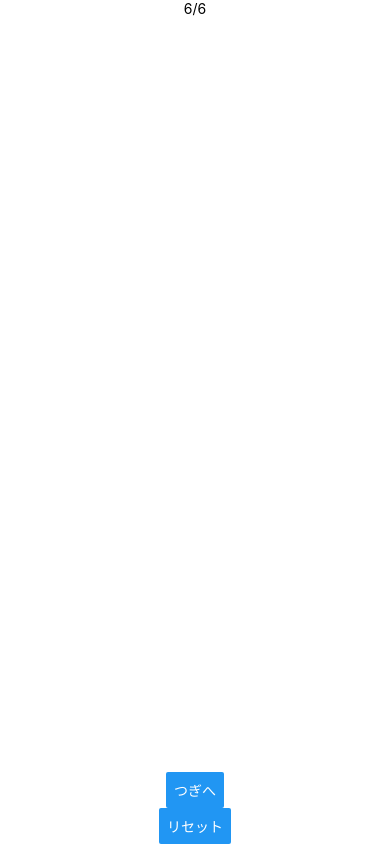
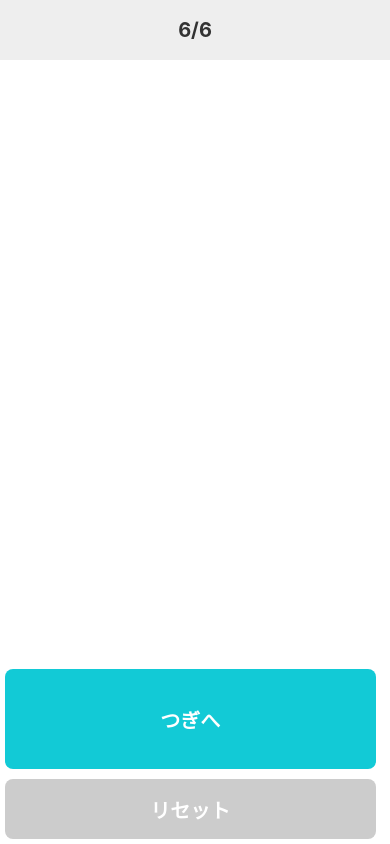
Before and after one commit to takahi5/karuta-reader, a React Native app: screen / in a window 390 px wide. Built offline with nearby package versions, Linux system fonts and the light colour scheme.

Commit message:
Added UI componets

```diff
--- a/App.tsx
+++ b/App.tsx
@@ -1,21 +1,16 @@
 import React, { useState, useRef } from "react";
-import {
-  StyleSheet,
-  Text,
-  View,
-  Button,
-  FlatList,
-  SafeAreaView
-} from "react-native";
+import { StyleSheet, FlatList, SafeAreaView } from "react-native";
 import * as Speech from "expo-speech";
 import cards from "./data/card.json";
+import Header from "./components/Header";
+import PlayButton from "./components/PlayButton";
+import ResetButton from "./components/ResetButton";
+import ListItem from "./components/ListItem";
 
 const styles = StyleSheet.create({
   container: {
     flex: 1,
-    backgroundColor: "#fff",
-    alignItems: "center",
-    justifyContent: "center"
+    backgroundColor: "#fff"
   }
 });
 
@@ -26,8 +21,8 @@ const getRandomInt = (max: number): number => {
 const App = () => {
   const [leftCards, setLeftCards] = useState<Array<string>>(cards);
   const [finishedCards, setFinishedCards] = useState<Array<string>>([]);
-  const currentCardRef = useRef("");
-  const timerRef = useRef();
+  const currentCardRef = useRef<string>("");
+  const timerRef = useRef<number>();
 
   const repeat = () => {
     console.log(currentCardRef.current);
@@ -38,7 +33,7 @@ const App = () => {
   const speechCard = () => {
     clearTimeout(timerRef.current);
     if (currentCardRef.current) {
-      setFinishedCards([...finishedCards, currentCardRef.current]);
+      setFinishedCards([currentCardRef.current, ...finishedCards]);
     }
 
     const rand = getRandomInt(leftCards.length);
@@ -58,20 +53,19 @@ const App = () => {
   const reset = () => {
     clearTimeout(timerRef.current);
     setLeftCards(cards);
+    setFinishedCards([]);
   };
 
   return (
     <SafeAreaView style={styles.container}>
-      <Text>
-        {leftCards.length}/{cards.length}
-      </Text>
+      <Header title={`${leftCards.length}/${cards.length}`} />
       <FlatList
         data={finishedCards}
         keyExtractor={(item, index) => index.toString()}
-        renderItem={({ item }) => <Text>{item}</Text>}
+        renderItem={({ item }) => <ListItem text={item} />}
       />
-      <Button onPress={speechCard} title="つぎへ" />
-      <Button onPress={reset} title="リセット" />
+      <PlayButton onPress={speechCard} />
+      <ResetButton onPress={reset} />
     </SafeAreaView>
   );
 };
--- /dev/null
+++ b/components/Header.tsx
@@ -0,0 +1,30 @@
+import React from "react";
+import { StyleSheet, View, Text } from "react-native";
+
+const styles = StyleSheet.create({
+  container: {
+    height: 60,
+    backgroundColor: "#eee",
+    alignItems: "center",
+    justifyContent: "center"
+  },
+  text: {
+    color: "#333",
+    fontSize: 20,
+    fontWeight: "bold"
+  }
+});
+
+type Props = {
+  title: string;
+};
+
+const Header = ({ title }: Props) => {
+  return (
+    <View style={styles.container}>
+      <Text style={styles.text}>{title}</Text>
+    </View>
+  );
+};
+
+export default Header;
--- /dev/null
+++ b/components/ListItem.tsx
@@ -0,0 +1,31 @@
+import React from "react";
+import { StyleSheet, View, Text } from "react-native";
+
+const styles = StyleSheet.create({
+  container: {
+    width: "100%",
+    alignItems: "flex-start",
+    justifyContent: "center",
+    padding: 16,
+    borderBottomWidth: StyleSheet.hairlineWidth,
+    borderBottomColor: "#ccc"
+  },
+  text: {
+    color: "#333",
+    fontSize: 16
+  }
+});
+
+type Props = {
+  text: string;
+};
+
+const ListItem = ({ text }: Props) => {
+  return (
+    <View style={styles.container}>
+      <Text style={styles.text}>{text}</Text>
+    </View>
+  );
+};
+
+export default ListItem;
--- /dev/null
+++ b/components/PlayButton.tsx
@@ -0,0 +1,33 @@
+import React from "react";
+import { StyleSheet, TouchableOpacity, Text } from "react-native";
+
+const styles = StyleSheet.create({
+  container: {
+    margin: 5,
+    width: "95%",
+    height: 100,
+    backgroundColor: "#12cad6",
+    alignItems: "center",
+    justifyContent: "center",
+    borderRadius: 8
+  },
+  text: {
+    color: "#fff",
+    fontSize: 20,
+    fontWeight: "bold"
+  }
+});
+
+type Props = {
+  onPress: () => void;
+};
+
+const PlayButton = ({ onPress }: Props) => {
+  return (
+    <TouchableOpacity onPress={onPress} style={styles.container}>
+      <Text style={styles.text}>つぎへ</Text>
+    </TouchableOpacity>
+  );
+};
+
+export default PlayButton;
--- /dev/null
+++ b/components/ResetButton.tsx
@@ -0,0 +1,33 @@
+import React from "react";
+import { StyleSheet, TouchableOpacity, Text } from "react-native";
+
+const styles = StyleSheet.create({
+  container: {
+    margin: 5,
+    width: "95%",
+    height: 60,
+    backgroundColor: "#ccc",
+    alignItems: "center",
+    justifyContent: "center",
+    borderRadius: 8
+  },
+  text: {
+    color: "#fff",
+    fontSize: 20,
+    fontWeight: "bold"
+  }
+});
+
+type Props = {
+  onPress: () => void;
+};
+
+const ResetButton = ({ onPress }: Props) => {
+  return (
+    <TouchableOpacity onPress={onPress} style={styles.container}>
+      <Text style={styles.text}>リセット</Text>
+    </TouchableOpacity>
+  );
+};
+
+export default ResetButton;
```
